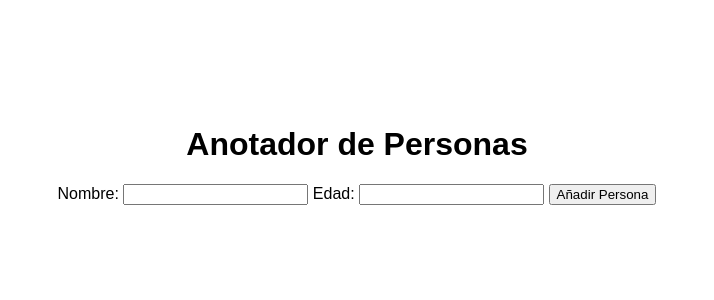
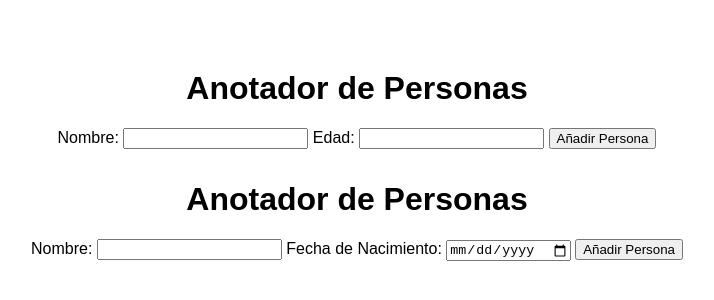
Before and after one commit to Coky27/appdepractica, a plain HTML site: page index.html in a window 1280 px wide. Shown: the part 230-530 px from the top of the page, without its empty margins (283-997 px from the left). Drawn offline with Linux system fonts and the light colour scheme.

Commit message:
Update index.html

```diff
--- a/index.html
+++ b/index.html
@@ -17,8 +17,31 @@
             <button type="submit">Añadir Persona</button>
         </form>
         <div id="personList"></div>
+        <html lang="es">
+<head>
+    <meta charset="UTF-8">
+    <meta name="viewport" content="width=device-width, initial-scale=1.0">
+    <title>Anotador de Personas</title>
+    <link rel="stylesheet" href="style.css">
+</head>
+<body>
+    <div class="container">
+        <h1>Anotador de Personas</h1>
+        <form id="personForm">
+            <label for="name">Nombre:</label>
+            <input type="text" id="name" required>
+            <label for="dateOfBirth">Fecha de Nacimiento:</label>
+            <input type="date" id="dateOfBirth" required>
+            <button type="submit">Añadir Persona</button>
+        </form>
+        <div id="personList"></div>
     </div>
 
     <script src="script.js"></script>
 </body>
 </html>
+    </div>
+
+    <script src="script.js"></script>
+</body>
+</html>
```
